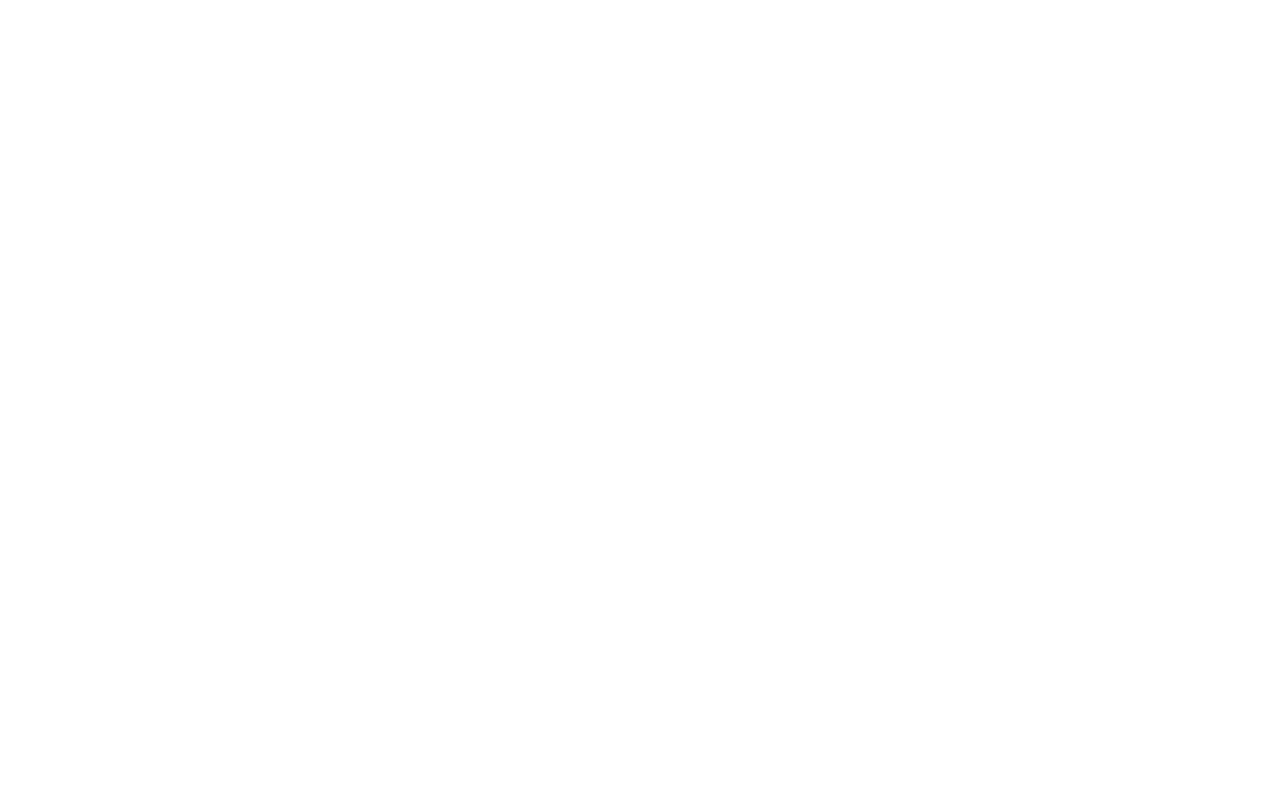
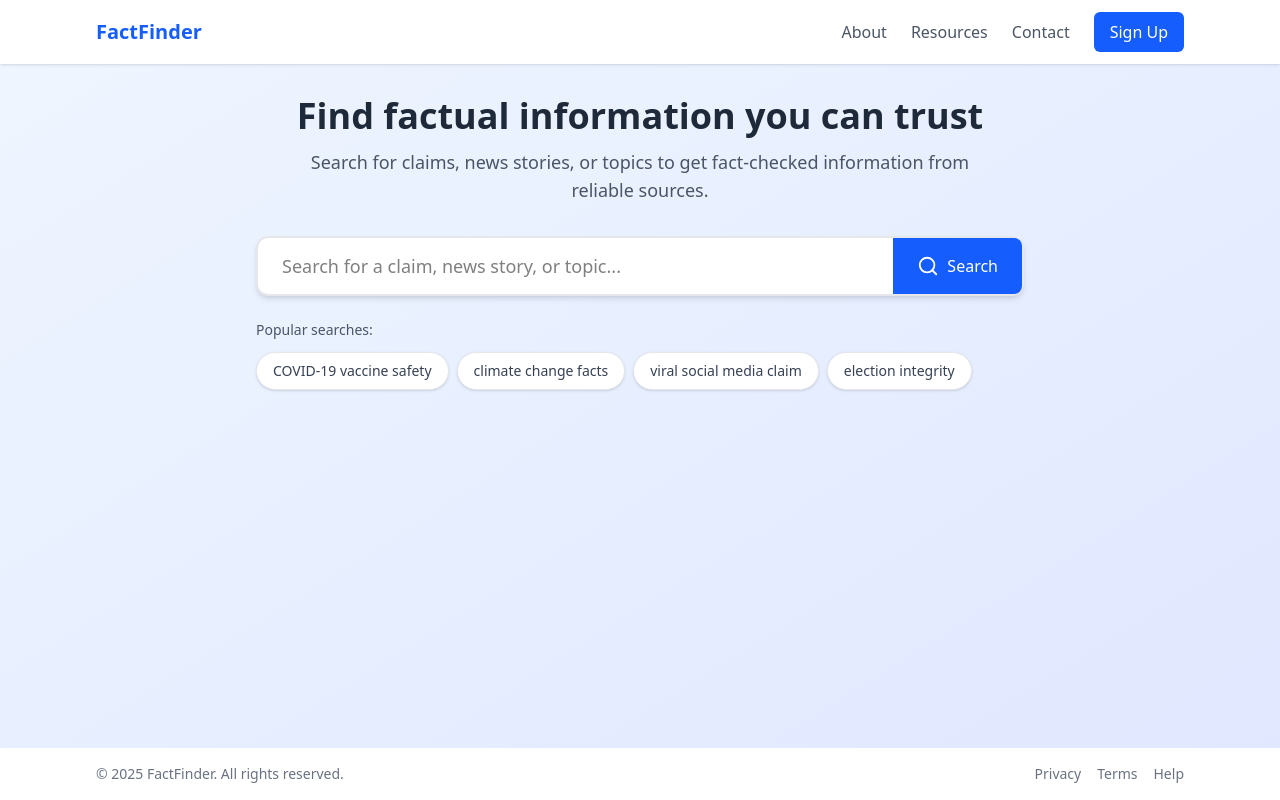
Before and after one commit to weiyuan12/TechFest-25, a React (Vite) app in the folder frontend/: page /search in a window 1280 px wide. Before the commit this address had no page. Built offline with nearby package versions, Linux system fonts and the light colour scheme.

Commit message:
Integrating Search Query function

```diff
--- a/frontend/src/App.jsx
+++ b/frontend/src/App.jsx
@@ -1,6 +1,7 @@
 import { useContext } from "react";
 import Home from "./pages/Home"
-import Test from "./pages/Test";
+import SearchResults from "./pages/Search";
+// import Test from "./pages/Test";
 // import Timothy from "./pages/Timothy";
 import { Routes, Route, Link } from 'react-router-dom';
 function App() {
@@ -8,6 +9,7 @@ function App() {
     <div>
       <Routes>
         <Route path="/" element={<Home />} />
+        <Route path="/search" element={<SearchResults />} /> {/* Search results page */}
       </Routes>
     </div>
   )
--- a/frontend/src/components/Header.jsx
+++ b/frontend/src/components/Header.jsx
@@ -6,7 +6,7 @@ export default function Header({user , signIn}){
                     <span className="text-blue-600 text-5xl font-bold">FactCheck</span>
                 </div>
                 <div>
-                    <button onClick ={signIn}>
+                    <button onClick ={signIn} className="cursor-pointer">
                         <span className="text-blue-600 text-2xl font-bold mr-12">{user ? user : "Sign Up"}</span>
                     </button>
 
--- a/frontend/src/components/TopSearches.jsx
+++ b/frontend/src/components/TopSearches.jsx
@@ -55,7 +55,7 @@ const TopSearches = () => {
         </div>
 
         <div className={`text-center mt-8 transition-all duration-700 delay-700`}>
-          <button className="px-6 py-2 border border-blue-600 text-blue-600 rounded-md hover:bg-blue-50 transition-colors duration-200">
+          <button className="px-6 py-2 border border-blue-600 text-blue-600 rounded-md hover:bg-blue-50 transition-colors duration-200 cursor-pointer">
             View All Top Searches
           </button>
         </div>
--- a/frontend/src/pages/Home.jsx
+++ b/frontend/src/pages/Home.jsx
@@ -8,7 +8,11 @@ import { useCallback, useContext, useState } from "react";
 import { UserContext } from "../context/UserContext.jsx";
 import SignInModal from "../components/SignInModal.jsx";
 
+import { useNavigate } from "react-router-dom";  // ✅ Import useNavigate
+
 export default function Home() {
+  const navigate = useNavigate();
+
   const { user, setUser } = useContext(UserContext);
   const [query, setQuery] = useState("");
   const [displaySignInPage, setDisplaySignInPage] = useState(false);
@@ -22,15 +26,26 @@ export default function Home() {
     setDisplaySignInPage(false);
   }
 
-  async function handleSearch() {
+  async function handleSearch(event) {
     event.preventDefault();
+
     try {
-      const response = await sendSearchRequest(query); // Declare response with const
-      console.log(response.data);
+      //const response = await sendSearchRequest(query); // Declare response with const
+      //console.log(response.data);
+
+      // Redirect to search results page
+      // navigate(`/search?q=${encodeURIComponent(query)}`);
+
+      const searchUrl = `/search?q=${encodeURIComponent(query)}`;
+
+      // Open the search results in a new tab
+      window.open(searchUrl, "_blank");
+
     } catch (error) {
       console.error("Error fetching search results:", error);
     }
   }
+
   return (
     <div className="flex flex-col w-full min-h-screen bg-gray-50">
       <Header user={user} signIn={signIn} />
--- a/frontend/src/pages/Search.jsx
+++ b/frontend/src/pages/Search.jsx
@@ -1,9 +1,15 @@
 import { useState } from "react";
 import { Search, ExternalLink } from 'lucide-react';
+import { useEffect } from "react";
 
-export default function Search() {
+export default function SearchResults() {
+
+  const params = new URLSearchParams(location.search);
+  const initialQuery = params.get("q") || ""; // Get query from URL
+
   const [searchFocused, setSearchFocused] = useState(false);
-  const [searchQuery, setSearchQuery] = useState("");
+  // const [searchQuery, setSearchQuery] = useState("");
+  const [searchQuery, setSearchQuery] = useState(initialQuery);
   const [searchResults, setSearchResults] = useState(null);
   const [isLoading, setIsLoading] = useState(false);
   const [error, setError] = useState(null);
@@ -44,8 +50,8 @@ export default function Search() {
     setSearchQuery(query);
   };
 
-  const handleSearch = async (e) => {
-    e.preventDefault();
+  const handleSearch = async (event) => {
+    // event.preventDefault();
 
     if (!searchQuery.trim()) return;
 
@@ -81,6 +87,12 @@ export default function Search() {
     }, 1200); // Simulate network delay of 1.2 seconds
   };
 
+  // Auto-trigger search when the page loads with a query
+  useEffect(() => {
+    if (initialQuery) {
+      handleSearch(initialQuery);
+    }
+  }, [initialQuery]);
 
   // Function to render confidence level with appropriate color
   const renderConfidence = (confidence) => {
@@ -106,7 +118,7 @@ export default function Search() {
               <a href="#" className="text-gray-600 hover:text-blue-600 font-medium">About</a>
               <a href="#" className="text-gray-600 hover:text-blue-600 font-medium">Resources</a>
               <a href="#" className="text-gray-600 hover:text-blue-600 font-medium">Contact</a>
-              <button className="bg-blue-600 hover:bg-blue-700 text-white px-4 py-2 rounded-md font-medium transition-colors duration-200">
+              <button className="bg-blue-600 hover:bg-blue-700 text-white px-4 py-2 rounded-md font-medium transition-colors duration-200 cursor-pointer">
                 Sign Up
               </button>
             </div>
@@ -126,7 +138,7 @@ export default function Search() {
             </p>
           </div>
 
-          <form onSubmit={handleSearch2} className="relative">
+          <form onSubmit={handleSearch} className="relative">
             <div
               className={`flex items-center bg-white rounded-xl border-2 ${
                 searchFocused ? 'border-blue-500 shadow-lg' : 'border-gray-200 shadow-md'
@@ -135,7 +147,7 @@ export default function Search() {
               <input
                 type="text"
                 placeholder="Search for a claim, news story, or topic..."
-                className="w-full px-6 py-4 text-lg rounded-l-xl focus:outline-none transition-all duration-200"
+                className="w-full px-6 py-4 h-14 text-lg rounded-l-xl focus:outline-none transition-all duration-200"
                 onFocus={() => setSearchFocused(true)}
                 onBlur={() => setSearchFocused(false)}
                 value={searchQuery}
@@ -143,7 +155,7 @@ export default function Search() {
               />
               <button
                 type="submit"
-                className="bg-blue-600 hover:bg-blue-700 text-white px-6 py-4 rounded-r-xl transition-all duration-200 flex items-center"
+                className="bg-blue-600 h-14 hover:bg-blue-700 text-white px-6 py-4 rounded-r-[0.5rem] transition-all duration-200 flex items-center cursor-pointer"
                 disabled={isLoading}
               >
                 {isLoading ? (
```
